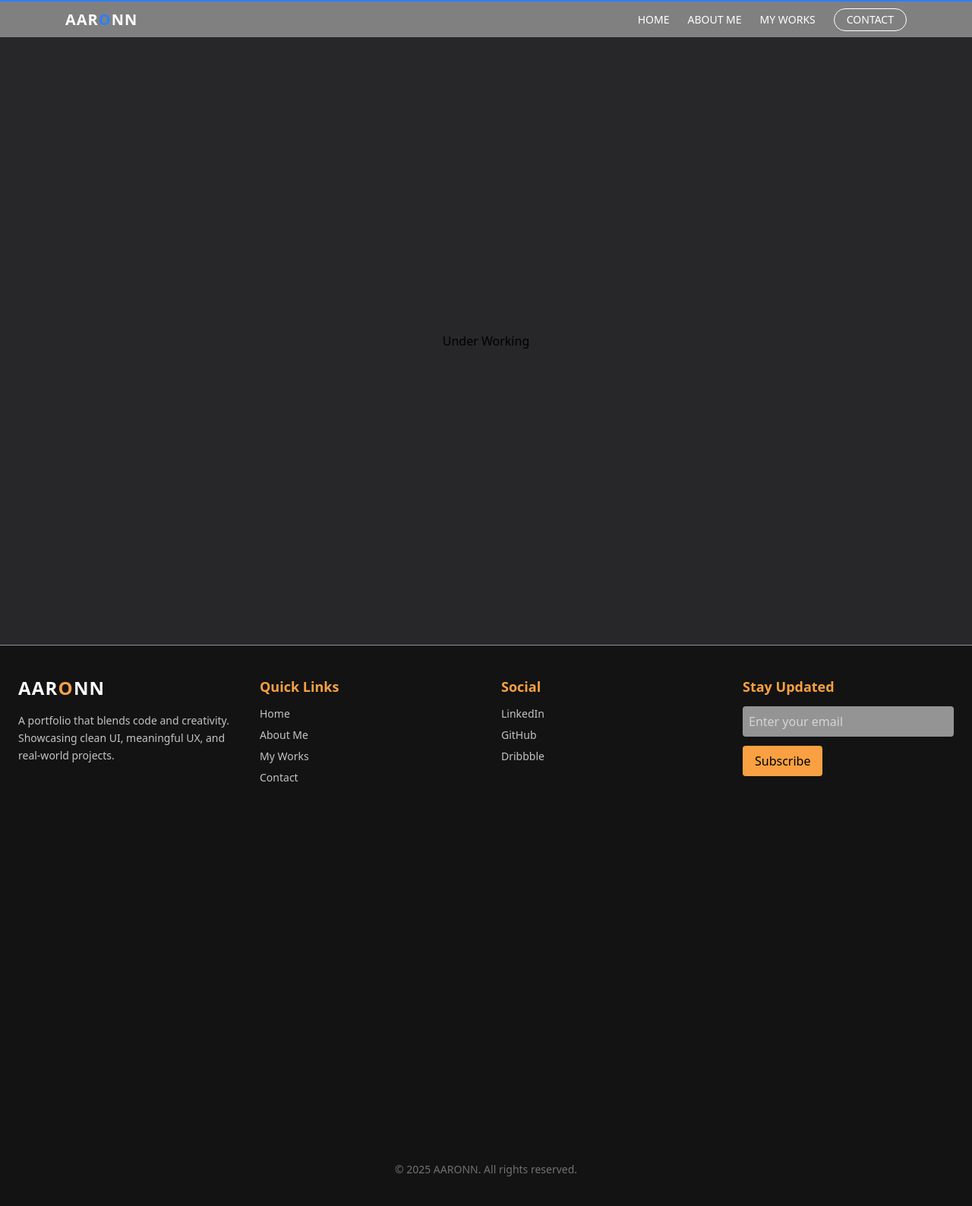
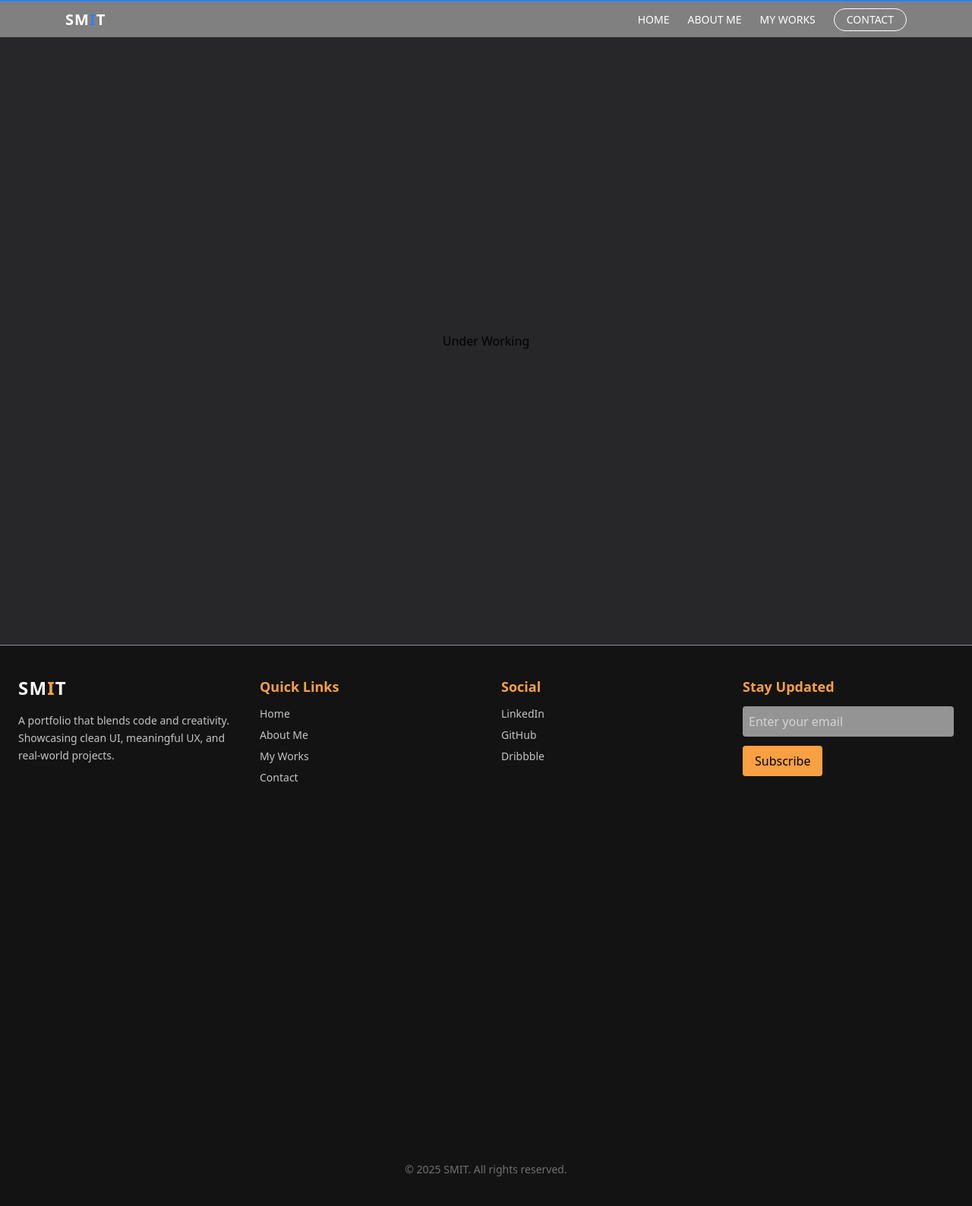
Before and after one commit to smitpatel31-03/portfolio, a React (Vite) app: page / in a window 1280 px wide. Shown: the whole page at 76% size. Built offline with nearby package versions, Linux system fonts and the light colour scheme.

Commit message:
feat: update branding in Header and Footer components

```diff
--- a/src/components/Footer.jsx
+++ b/src/components/Footer.jsx
@@ -7,7 +7,7 @@ function Footer() {
 
         <div className="grid grid-cols-1 md:grid-cols-4 gap-10">
           <div>
-            <h2 className="text-2xl font-bold mb-4 tracking-wider">AAR<span className="text-[#F9A142]">O</span>NN</h2>
+            <h2 className="text-2xl font-bold mb-4 tracking-wider">SM<span className="text-[#F9A142]">I</span>T</h2>
             <p className="text-sm text-[#C4C4C4] leading-relaxed">
               A portfolio that blends code and creativity. Showcasing clean UI, meaningful UX, and real-world projects.
             </p>
@@ -46,7 +46,7 @@ function Footer() {
         </div>
 
         <div className="mt-10 text-center text-sm text-white/40">
-          © {new Date().getFullYear()} AARONN. All rights reserved.
+          © {new Date().getFullYear()} SMIT. All rights reserved.
         </div>
       </div>
     </footer>
--- a/src/components/Header.jsx
+++ b/src/components/Header.jsx
@@ -13,7 +13,7 @@ function Header() {
         <header className="w-full bg-[#030304]/50 border-t-2 border-blue-500">
             <div className="max-w-[1140px] h-[47px] mx-auto flex items-center justify-between px-4 text-white">
                 <div className="text-xl font-bold tracking-wider">
-                    AAR<span className="text-blue-500">O</span>NN
+                    SM<span className="text-blue-500">I</span>T
                 </div>
                 <nav className="flex items-center gap-6 text-sm font-light">
                     {navbar.map((item, index) => (
```
